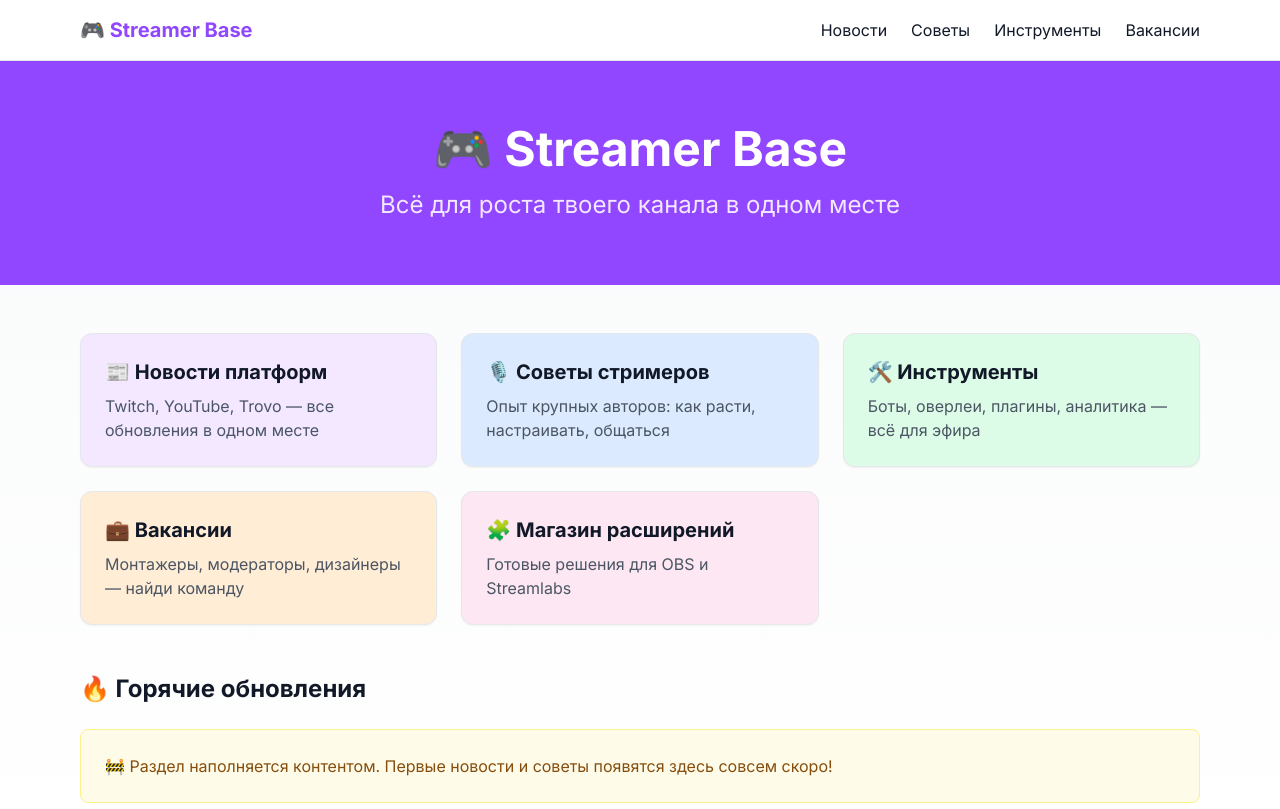
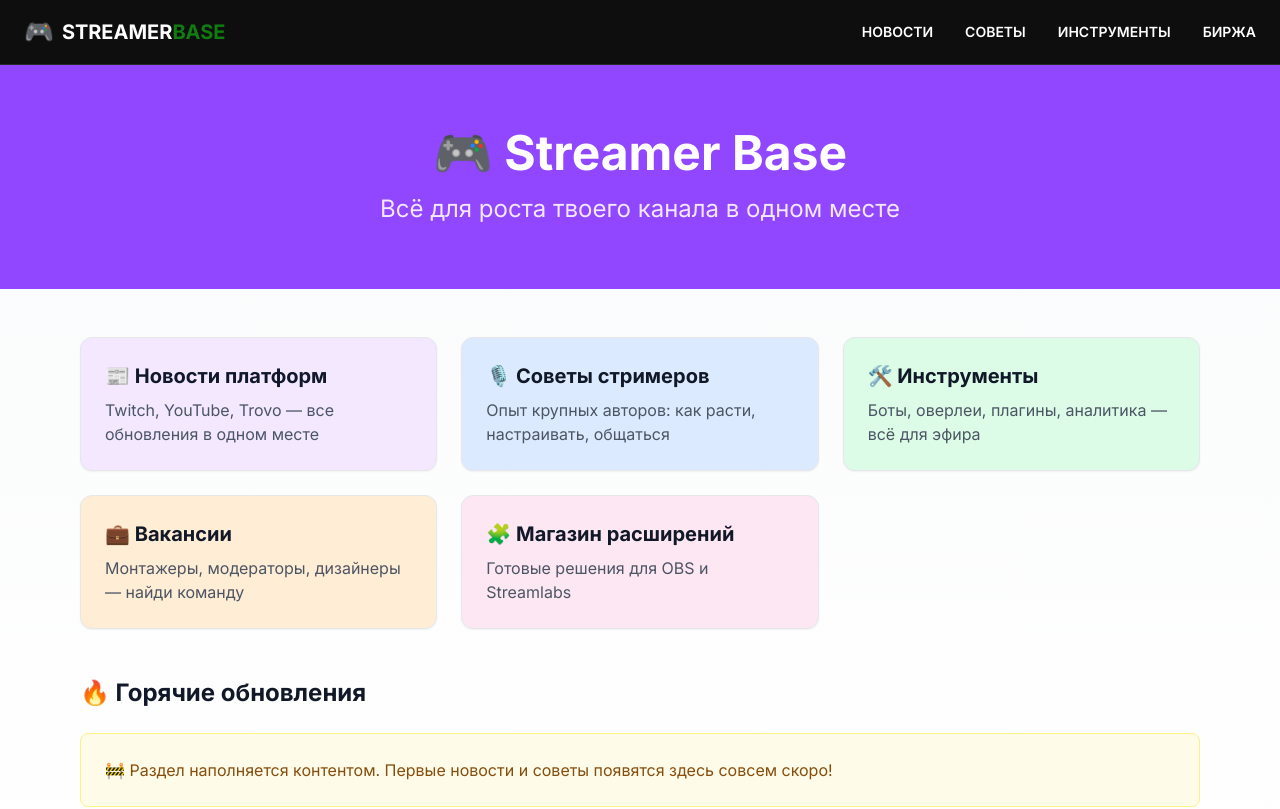
Before and after one commit to kva4is/streamer-base, a Next.js app: page / in a window 1280 px wide. Shown: the top 809 px of the page. Built offline with nearby package versions, Linux system fonts and the light colour scheme.

Commit message:
Update layout.tsx

```diff
--- a/app/layout.tsx
+++ b/app/layout.tsx
@@ -18,19 +18,22 @@ export default function RootLayout({
   return (
     <html lang="ru">
       <body className={inter.className}>
-        <header className="border-b bg-white">
-          <div className="max-w-6xl mx-auto px-4 py-4 flex items-center justify-between">
-            <Link href="/" className="text-xl font-bold text-twitch">
-              🎮 Streamer Base
-            </Link>
-            <nav className="hidden md:flex gap-6">
-              <Link href="/news" className="hover:text-twitch">Новости</Link>
-              <Link href="/tips" className="hover:text-twitch">Советы</Link>
-              <Link href="/tools" className="hover:text-twitch">Инструменты</Link>
-              <Link href="/jobs" className="hover:text-twitch">Вакансии</Link>
-            </nav>
-          </div>
-        </header>
+        <header className="bg-[#0e0e0e] border-b border-[#2a2a2a] sticky top-0 z-10">
+  <div className="max-w-7xl mx-auto px-4 md:px-6 py-4 flex items-center justify-between">
+    <Link href="/" className="flex items-center gap-2">
+      <span className="text-2xl">🎮</span>
+      <span className="text-white text-xl font-bold">
+        STREAMER<span className="text-[#107C10]">BASE</span>
+      </span>
+    </Link>
+    <nav className="hidden md:flex items-center gap-8 text-sm font-semibold">
+      <Link href="/news" className="text-white hover:text-[#107C10] transition-colors">НОВОСТИ</Link>
+      <Link href="/tips" className="text-white hover:text-[#107C10] transition-colors">СОВЕТЫ</Link>
+      <Link href="/tools" className="text-white hover:text-[#107C10] transition-colors">ИНСТРУМЕНТЫ</Link>
+      <Link href="/jobs" className="text-white hover:text-[#107C10] transition-colors">БИРЖА</Link>
+    </nav>
+  </div>
+</header>
         {children}
         <footer className="border-t bg-gray-50 mt-16">
           <div className="max-w-6xl mx-auto px-4 py-8 text-center text-gray-500">
```
